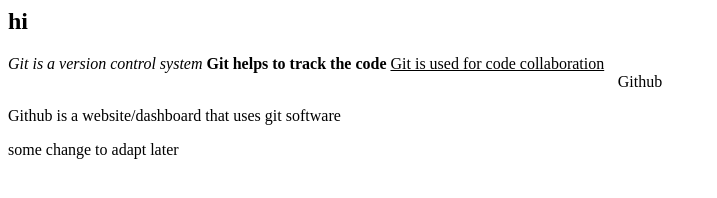
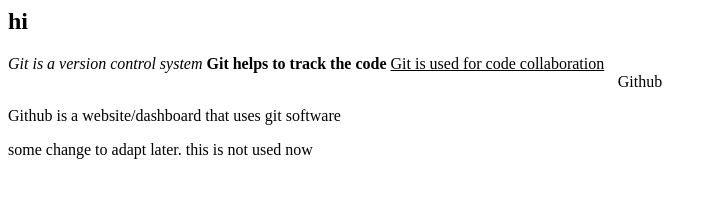
Before and after one commit to sindhum1003-ctrl/Projects3, a plain HTML site: page index.html in a window 1280 px wide. Shown: the whole page, without its empty margins (0-717 px from the left). Drawn offline with Linux system fonts and the light colour scheme.

Commit message:
Update index.html

```diff
--- a/index.html
+++ b/index.html
@@ -7,6 +7,7 @@
         <u>Git is used for code collaboration </u>
         <center>Github</center>
         <p>Github is a website/dashboard that uses git software</p>
-        some change to adapt later
+        some change to adapt later.
+        this is not used now
     </head>
 </html>
```
